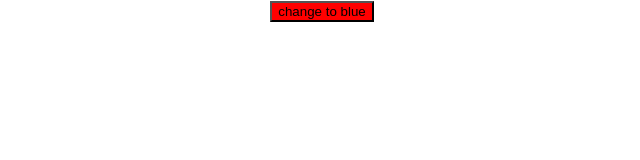
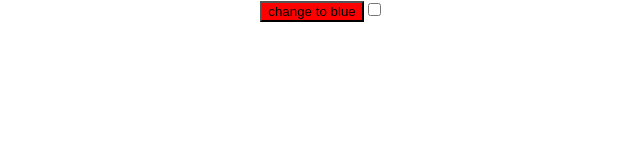
Before and after one commit to AdarshGyt/learn-react-testing, a React (Create React App) app: page / in a window 1280 px wide. Shown: the top 160 px of the page, without its empty margins (318-958 px from the left). Built offline with nearby package versions, Linux system fonts and the light colour scheme.

Commit message:
Test and code checkbox functionality

```diff
--- a/src/App.js
+++ b/src/App.js
@@ -3,6 +3,7 @@ import {useState} from 'react'
 
 function App() {
   const [color, setColor] = useState('red')
+  const [checked, setChecked] = useState(false)
   const newButton = color === 'red' ? 'blue': 'red'
 
   return (
@@ -10,9 +11,18 @@ function App() {
       <button
         style={{backgroundColor: color}}
         onClick={()=> setColor(newButton)}
+        disabled={checked}
       >
       {`change to ${newButton}`}
       </button>
+      <input
+        type='checkbox'
+        id='enable-button-checkbox'
+        aria-checked={checked}
+        value={checked}
+        defaultChecked={checked}
+        onChange={(e)=> setChecked(e.target.checked)}
+        />
     </div>
   );
 }
```
Also changed, not shown: 1 other file (tests, documents, lock files or other folders).
